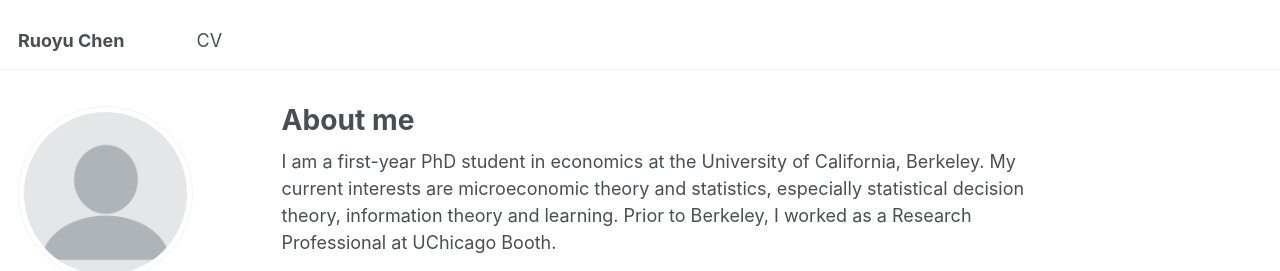
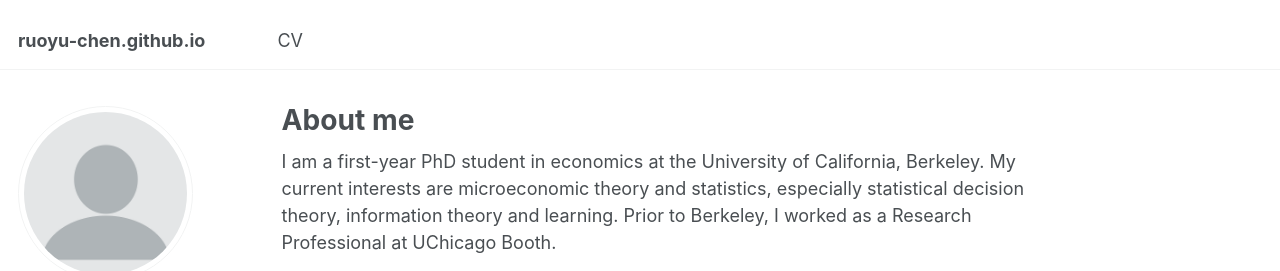
Before and after one commit to ruoyu-chen235/ruoyu-chen.github.io, a Jekyll site: the page built from _pages/about.md, in a window 1280 px wide. Shown: the top 271 px of the page. Built offline with Jekyll 4.4.1, drawn with Linux system fonts in a browser that asks for light colours; part of the change alters nothing that is shown.

```diff
--- a/_config.yml
+++ b/_config.yml
@@ -9,7 +9,7 @@
 # Basic Site Settings
 locale                   : "en-US"
 site_theme               : "default"
-title                    : "Ruoyu Chen"
+title                    :
 title_separator          : "-"
 name                     : &name "Ruoyu Chen"
 description              : &description "personal description"
```
